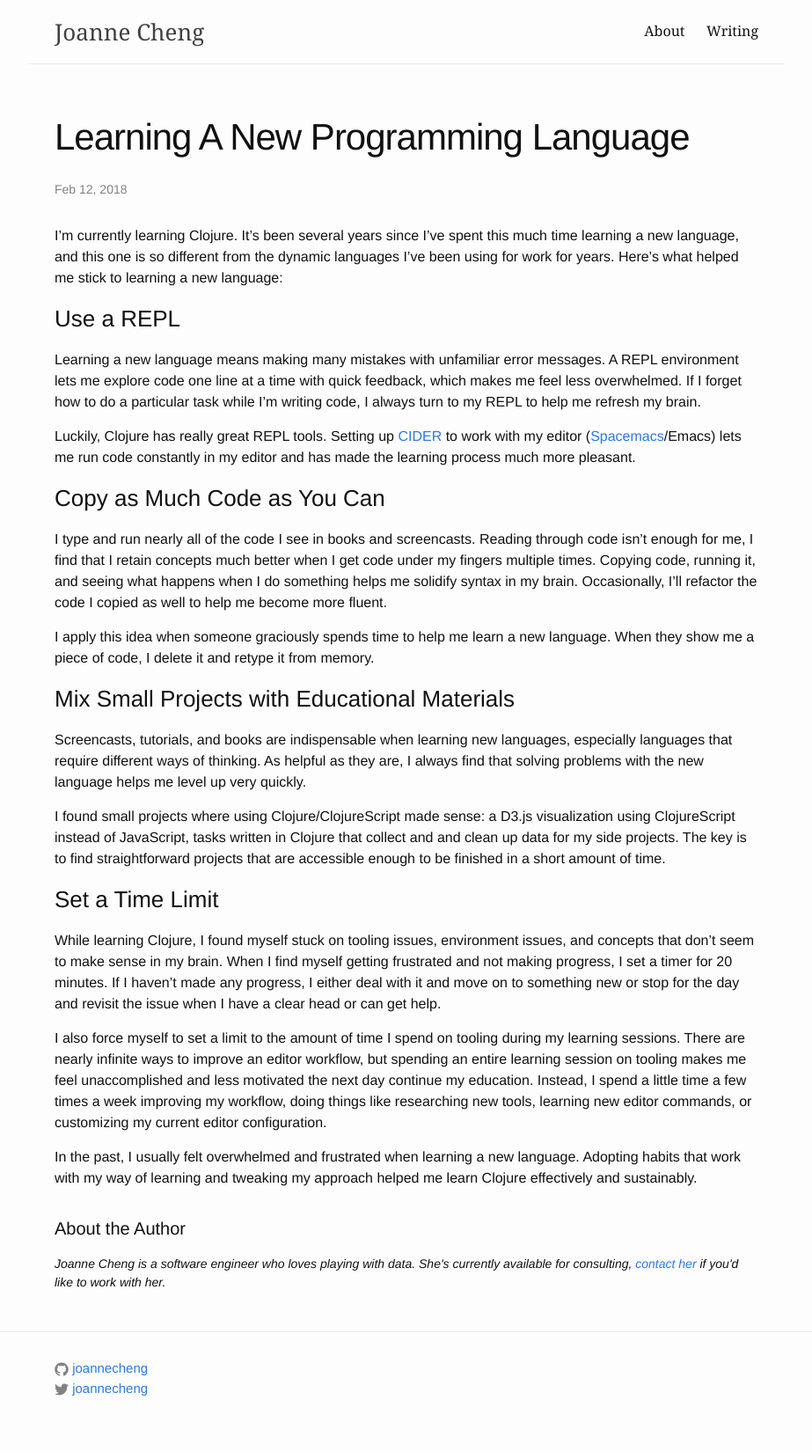
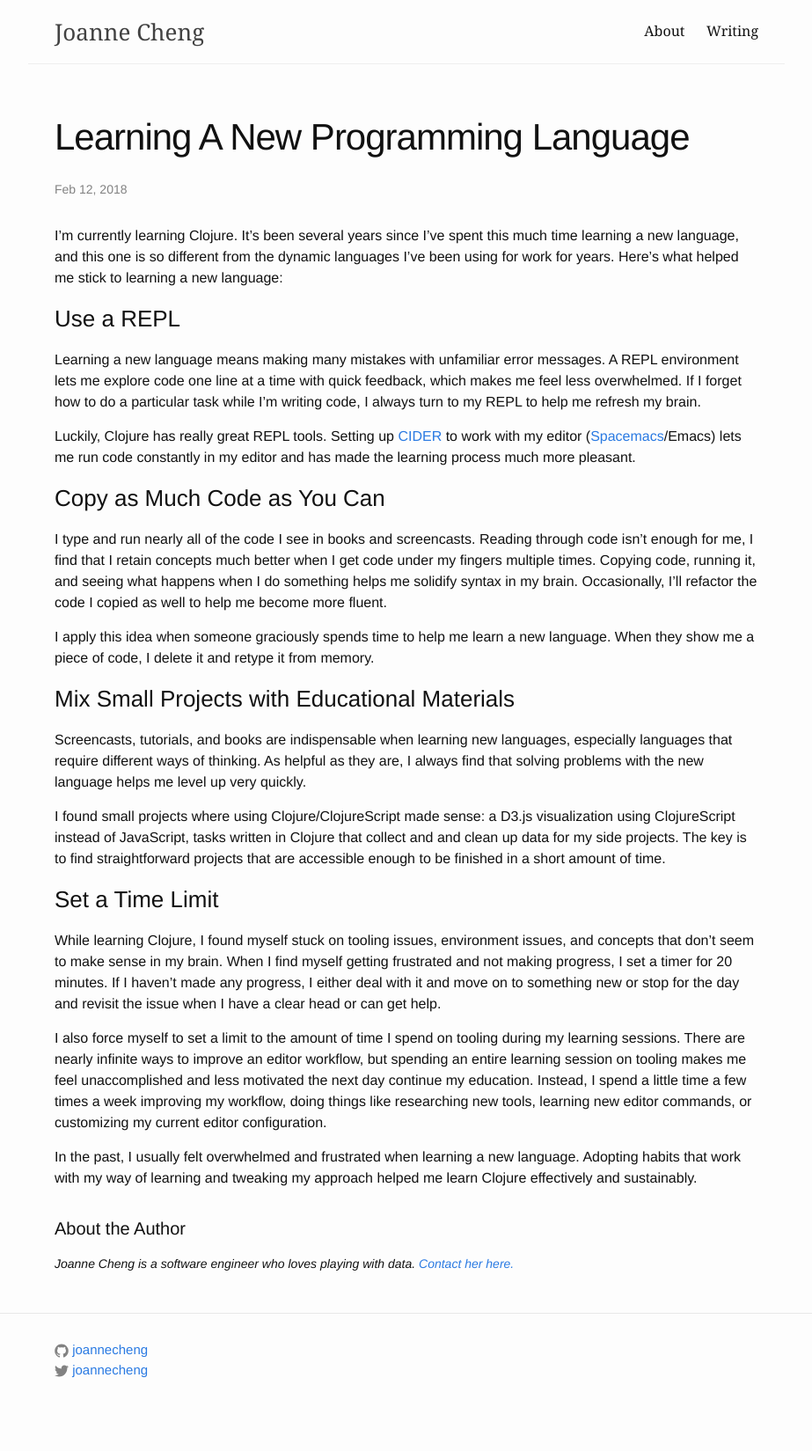
Before and after one commit to joannecheng/joannecheng.github.io, a Jekyll site: the page built from _posts/2018-02-12-learning-new-programming-languages.markdown, in a window 1280 px wide. Shown: the whole page at 88% size, without its empty margins (178-1101 px from the left). Built offline with Jekyll 4.4.1, drawn with Linux system fonts in a browser that asks for light colours; nearby versions of some CDN libraries; library files that are not in the unit come from our copies; after the commit the page ends 1628 px from its top, so only the background shows below that.

Commit message:
update contact link

```diff
--- a/_layouts/post.html
+++ b/_layouts/post.html
@@ -30,11 +30,10 @@ layout: default
 
     <p>
       Joanne Cheng is a software engineer who loves
-      playing with data. She's currently available for consulting,
+      playing with data.
       <a href="mailto:chengjoanne2@gmail.com">
-        contact her
+        Contact her here.
       </a>
-      if you'd like to work with her.
     </p>
   </div>
 
```
